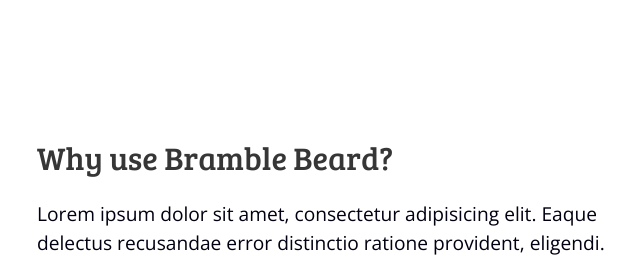
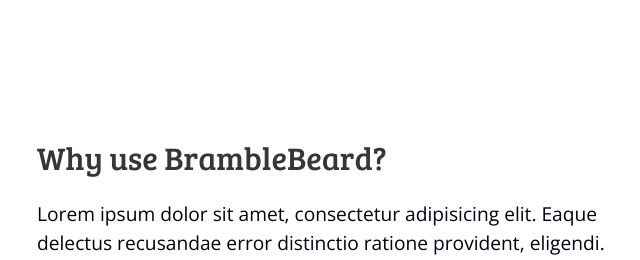
Before and after one commit to BrambleBeard/bramblebeard.github.io, a Jekyll site: the page built from index.html, in a window 1280 px wide, cut to the strip 904-1164 px from the top of the page. Shown: the whole strip, without its empty margins (283-923 px from the left). Built offline with Jekyll 4.4.1, drawn with Linux system fonts in a browser that asks for light colours; some of the changed text lies outside the part shown.

Commit message:
e/cfg Fix site title in config

```diff
--- a/_config.yml
+++ b/_config.yml
@@ -1,4 +1,4 @@
-title: Bramble Beard
+title: BrambleBeard
 email: hi@dereknutile.com
 description: Web application to securely store and share secret information.
 tagline: Securely shove your secrets in the brambly beard.
```
